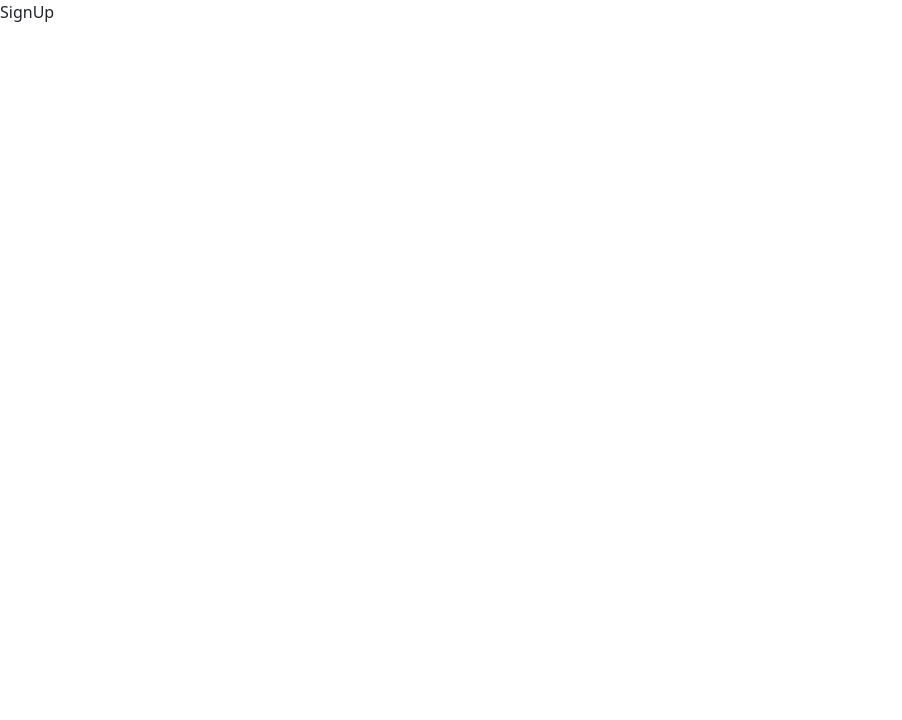
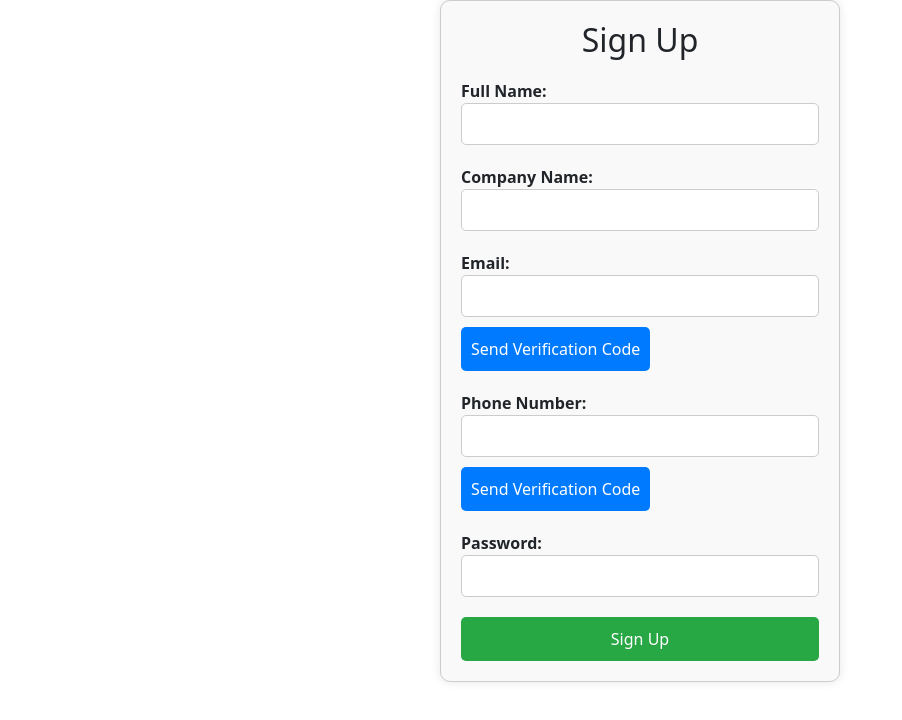
Before and after one commit to Trevor-Kayeyia-Madara/msamo, a React (Create React App) app: page /signup in a window 1280 px wide. Shown: the top 720 px of the page, without its empty margins (0-902 px from the left). Built offline with nearby package versions, Linux system fonts and the light colour scheme.

Commit message:
Third third

```diff
--- a/src/App.js
+++ b/src/App.js
@@ -7,6 +7,7 @@ import Tenant from './components/Tenant';
 import SellLand from './components/SellLand';
 import SellHome from './components/SellHome';
 import SignUp from './components/SignUp/index';
+import Login from './components/Login';
 
 const App = () => {
   return (
@@ -15,6 +16,7 @@ const App = () => {
         <Routes>
           <Route path="/" element={<Home />} />
           <Route path="/signup" element={<SignUp />} />
+          <Route path="/login" element={<Login />} />
           <Route path="/landlord" element={<Landlord />} />
           <Route path="/tenant" element={<Tenant />} />
         <Route path="/sell-land" element={<SellLand />} />
--- /dev/null
+++ b/src/components/Login/index.jsx
@@ -0,0 +1,102 @@
+import React, { useState } from 'react';
+
+function Login() {
+  const [formData, setFormData] = useState({
+    phoneNumber: '',
+    password: '',
+  });
+
+  const handleChange = (e) => {
+    const { name, value } = e.target;
+    setFormData((prevData) => ({
+      ...prevData,
+      [name]: value,
+    }));
+  };
+
+  const handleSubmit = (e) => {
+    e.preventDefault();
+    // Logic to handle login submission, e.g., sending data to backend
+    console.log('Login form submitted', formData);
+    // Redirect or handle successful login
+  };
+
+  return (
+    <div style={styles.container}>
+      <h2 style={styles.title}>Login</h2>
+      <form onSubmit={handleSubmit} style={styles.form}>
+        <div style={styles.formGroup}>
+          <label style={styles.label}>
+            Phone Number:
+            <input
+              type="tel"
+              name="phoneNumber"
+              value={formData.phoneNumber}
+              onChange={handleChange}
+              required
+              style={styles.input}
+            />
+          </label>
+        </div>
+        <div style={styles.formGroup}>
+          <label style={styles.label}>
+            Password:
+            <input
+              type="password"
+              name="password"
+              value={formData.password}
+              onChange={handleChange}
+              required
+              style={styles.input}
+            />
+          </label>
+        </div>
+        <button type="submit" style={styles.submitButton}>Login</button>
+      </form>
+    </div>
+  );
+}
+
+const styles = {
+  container: {
+    maxWidth: '400px',
+    margin: '0 auto',
+    padding: '20px',
+    border: '1px solid #ccc',
+    borderRadius: '10px',
+    boxShadow: '0 0 10px rgba(0, 0, 0, 0.1)',
+    backgroundColor: '#f9f9f9',
+  },
+  title: {
+    textAlign: 'center',
+    marginBottom: '20px',
+  },
+  form: {
+    display: 'flex',
+    flexDirection: 'column',
+  },
+  formGroup: {
+    marginBottom: '15px',
+  },
+  label: {
+    display: 'block',
+    marginBottom: '5px',
+    fontWeight: 'bold',
+  },
+  input: {
+    width: '100%',
+    padding: '8px',
+    borderRadius: '5px',
+    border: '1px solid #ccc',
+  },
+  submitButton: {
+    padding: '10px',
+    borderRadius: '5px',
+    border: 'none',
+    backgroundColor: '#007bff',
+    color: '#fff',
+    cursor: 'pointer',
+  },
+};
+
+export default Login;
--- a/src/components/SignUp/index.jsx
+++ b/src/components/SignUp/index.jsx
@@ -1,9 +1,228 @@
-import React from 'react'
+import React, { useState } from 'react';
+import { useNavigate } from 'react-router-dom'; // Assuming you're using React Router
 
 function SignUp() {
+  const navigate = useNavigate();
+
+  const [formData, setFormData] = useState({
+    fullName: '',
+    companyName: '',
+    email: '',
+    phoneNumber: '',
+    password: '',
+    emailVerificationCode: '',
+    phoneVerificationCode: '',
+  });
+
+  const [verificationCodes, setVerificationCodes] = useState({
+    emailSent: false,
+    phoneSent: false,
+  });
+
+  const handleChange = (e) => {
+    const { name, value } = e.target;
+    setFormData((prevData) => ({
+      ...prevData,
+      [name]: value,
+    }));
+  };
+
+  const handleSendEmailVerification = () => {
+    // Logic to send email verification code
+    // This is a placeholder, replace with your actual email verification logic
+    setVerificationCodes((prevCodes) => ({
+      ...prevCodes,
+      emailSent: true,
+    }));
+    alert('Email verification code sent');
+  };
+
+  const handleSendPhoneVerification = () => {
+    // Logic to send phone verification code
+    // This is a placeholder, replace with your actual phone verification logic
+    setVerificationCodes((prevCodes) => ({
+      ...prevCodes,
+      phoneSent: true,
+    }));
+    alert('Phone verification code sent');
+  };
+
+  const handleSubmit = (e) => {
+    e.preventDefault();
+    // Logic to handle form submission, e.g., sending data to backend
+    console.log('Form submitted', formData);
+
+    // Assuming successful signup, navigate to login page
+    navigate('/login');
+  };
+
   return (
-    <div>SignUp</div>
-  )
+    <div style={styles.container}>
+      <h2 style={styles.title}>Sign Up</h2>
+      <form onSubmit={handleSubmit} style={styles.form}>
+        <div style={styles.formGroup}>
+          <label style={styles.label}>
+            Full Name:
+            <input
+              type="text"
+              name="fullName"
+              value={formData.fullName}
+              onChange={handleChange}
+              required
+              style={styles.input}
+            />
+          </label>
+        </div>
+        <div style={styles.formGroup}>
+          <label style={styles.label}>
+            Company Name:
+            <input
+              type="text"
+              name="companyName"
+              value={formData.companyName}
+              onChange={handleChange}
+              style={styles.input}
+            />
+          </label>
+        </div>
+        <div style={styles.formGroup}>
+          <label style={styles.label}>
+            Email:
+            <input
+              type="email"
+              name="email"
+              value={formData.email}
+              onChange={handleChange}
+              required
+              style={styles.input}
+            />
+            <button
+              type="button"
+              onClick={handleSendEmailVerification}
+              style={styles.button}
+            >
+              Send Verification Code
+            </button>
+          </label>
+          {verificationCodes.emailSent && (
+            <div style={styles.formGroup}>
+              <label style={styles.label}>
+                Email Verification Code:
+                <input
+                  type="text"
+                  name="emailVerificationCode"
+                  value={formData.emailVerificationCode}
+                  onChange={handleChange}
+                  required
+                  style={styles.input}
+                />
+              </label>
+            </div>
+          )}
+        </div>
+        <div style={styles.formGroup}>
+          <label style={styles.label}>
+            Phone Number:
+            <input
+              type="tel"
+              name="phoneNumber"
+              value={formData.phoneNumber}
+              onChange={handleChange}
+              required
+              style={styles.input}
+            />
+            <button
+              type="button"
+              onClick={handleSendPhoneVerification}
+              style={styles.button}
+            >
+              Send Verification Code
+            </button>
+          </label>
+          {verificationCodes.phoneSent && (
+            <div style={styles.formGroup}>
+              <label style={styles.label}>
+                Phone Verification Code:
+                <input
+                  type="text"
+                  name="phoneVerificationCode"
+                  value={formData.phoneVerificationCode}
+                  onChange={handleChange}
+                  required
+                  style={styles.input}
+                />
+              </label>
+            </div>
+          )}
+        </div>
+        <div style={styles.formGroup}>
+          <label style={styles.label}>
+            Password:
+            <input
+              type="password"
+              name="password"
+              value={formData.password}
+              onChange={handleChange}
+              required
+              style={styles.input}
+            />
+          </label>
+        </div>
+        <button type="submit" style={styles.submitButton}>Sign Up</button>
+      </form>
+    </div>
+  );
 }
 
-export default SignUp
+const styles = {
+  container: {
+    maxWidth: '400px',
+    margin: '0 auto',
+    padding: '20px',
+    border: '1px solid #ccc',
+    borderRadius: '10px',
+    boxShadow: '0 0 10px rgba(0, 0, 0, 0.1)',
+    backgroundColor: '#f9f9f9',
+  },
+  title: {
+    textAlign: 'center',
+    marginBottom: '20px',
+  },
+  form: {
+    display: 'flex',
+    flexDirection: 'column',
+  },
+  formGroup: {
+    marginBottom: '15px',
+  },
+  label: {
+    display: 'block',
+    marginBottom: '5px',
+    fontWeight: 'bold',
+  },
+  input: {
+    width: '100%',
+    padding: '8px',
+    borderRadius: '5px',
+    border: '1px solid #ccc',
+  },
+  button: {
+    marginTop: '10px',
+    padding: '10px',
+    borderRadius: '5px',
+    border: 'none',
+    backgroundColor: '#007bff',
+    color: '#fff',
+    cursor: 'pointer',
+  },
+  submitButton: {
+    padding: '10px',
+    borderRadius: '5px',
+    border: 'none',
+    backgroundColor: '#28a745',
+    color: '#fff',
+    cursor: 'pointer',
+  },
+};
+
+export default SignUp;
```
